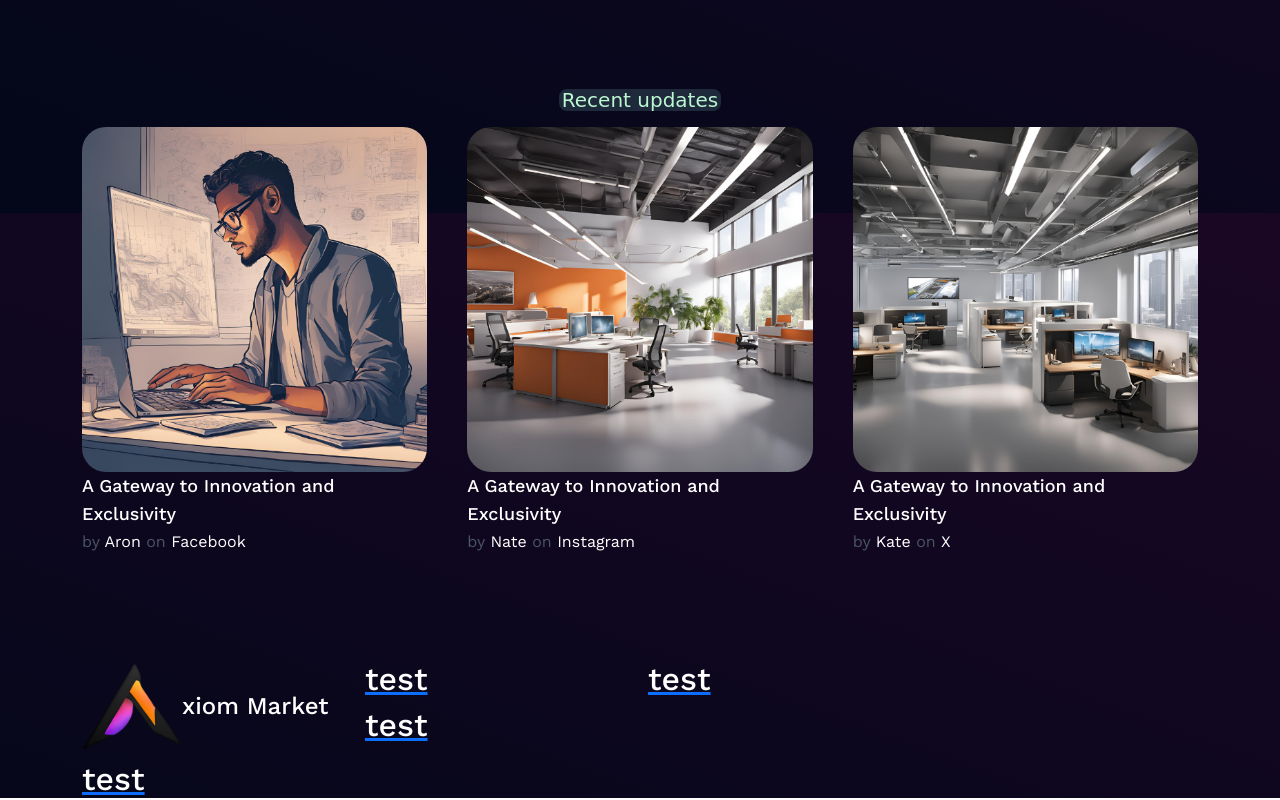
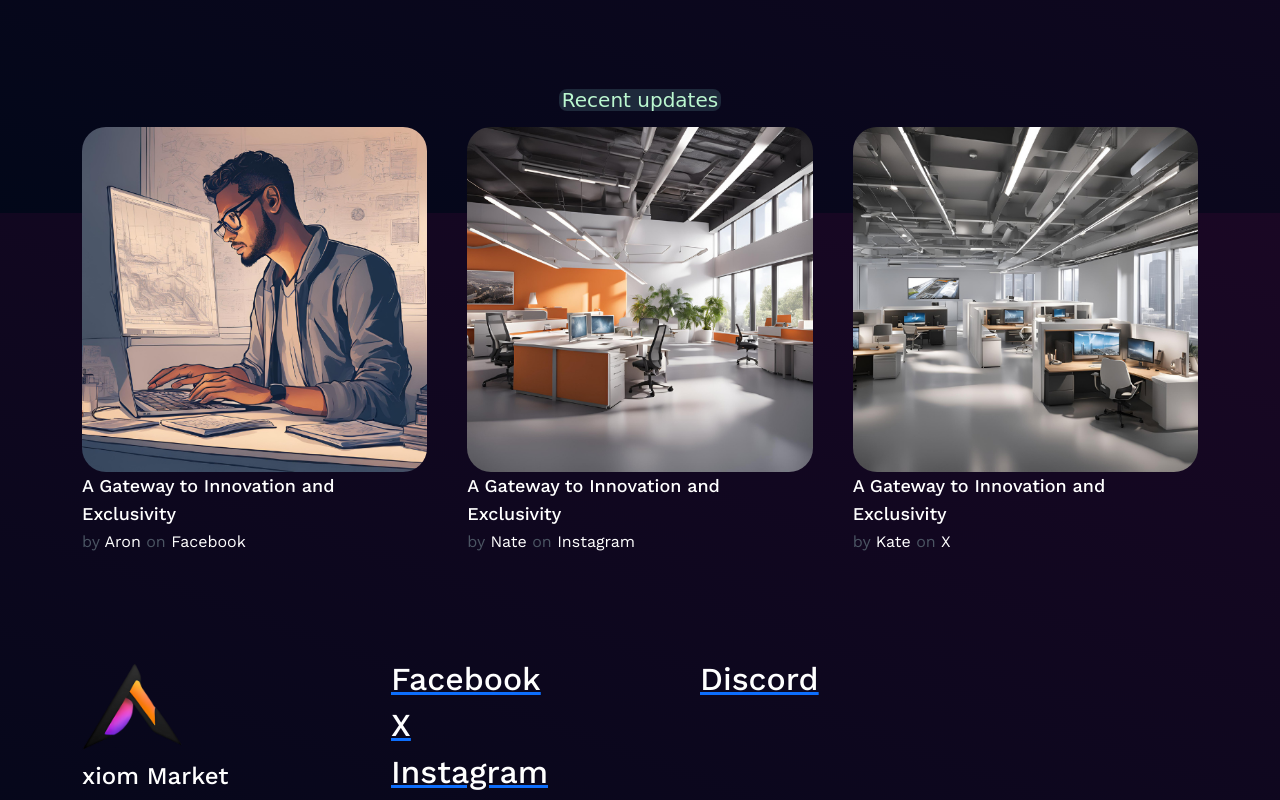
Before and after one commit to NipNacks/digitalmarket, a website: page index.html in a window 1280 px wide. Shown: the part 3787-4587 px from the top of the page. Drawn offline with nearby package versions, Linux system fonts and the light colour scheme.

Commit message:
added containers for footers

```diff
--- a/index.html
+++ b/index.html
@@ -323,17 +323,17 @@
                 <div class="bg-slate-800 bg-opacity-50 rounded-3xl p-10  max-lg:mt-10">
                     <img src="../assets/img/Pride/love.png" class="rounded-full m-auto mb-4" width="75px">
                     <h2 class="text-center text-white">Created with Love by Artists!</h2>
-                    <p class="text-center text-white text-lg mt-12">Hand picked </p>
+                    <p class="text-center text-white text-lg mt-12">lorem ipsum lorem ipsum </p>
                 </div>
                 <div class="bg-slate-800 bg-opacity-50 rounded-3xl p-10  max-lg:mt-10">
                     <img src="../assets/img/Pride/cart.png" class="rounded-full m-auto mb-4" width="75px">
                     <h2 class="text-center text-white">Fast and Easy Experience!</h2>
-                    <p class="text-center text-white text-lg mt-12">Hand picked </p>
+                    <p class="text-center text-white text-lg mt-12">lorem ipsum lorem ipsum </p>
                 </div>
                 <div class="bg-slate-800 bg-opacity-50 rounded-3xl p-10  max-lg:mt-10">
                     <img src="../assets/img/Pride/shield.png" class="rounded-full m-auto mb-4" width="75px">
                     <h2 class="text-center text-white">Secure and Safe Payment!</h2>
-                    <p class="text-center text-white text-lg mt-12">Hand picked </p>
+                    <p class="text-center text-white text-lg mt-12">lorem ipsum lorem ipsum </p>
                 </div>
             </div>
         </div>
@@ -406,14 +406,16 @@
     <section id="footer" class="mt-24">
 
         <!-- Finish Footer -->
+        <!-- Fix column alignment-->
 
         <div class="container">
-            <div class="columns-4">
+
+            <div class="gap-30 columns-4">
                     <img src="../assets/img/Logo/logo-axmcreatives.png" alt="AxMCreatives Logo" class="image-logo d-inline-block align-text-center"><h2 class="text-2xl d-inline-block align-text-center text-white">xiom Market</h2>
-                    <a href><h2 class="text-white">test</h2></a>
-                    <a href><h2 class="text-white">test</h2></a>
-                    <a href><h2 class="text-white">test</h2></a>
-                    <a href><h2 class="text-white">test</h2></a>
+                    <a href=""><h2 class="text-white">Facebook</h2></a>
+                    <a href=""><h2 class="text-white">X</h2></a>
+                    <a href=""><h2 class="text-white">Instagram</h2></a>
+                    <a href=""><h2 class="text-white">Discord</h2></a>
 
             </div>
         </div>
```
